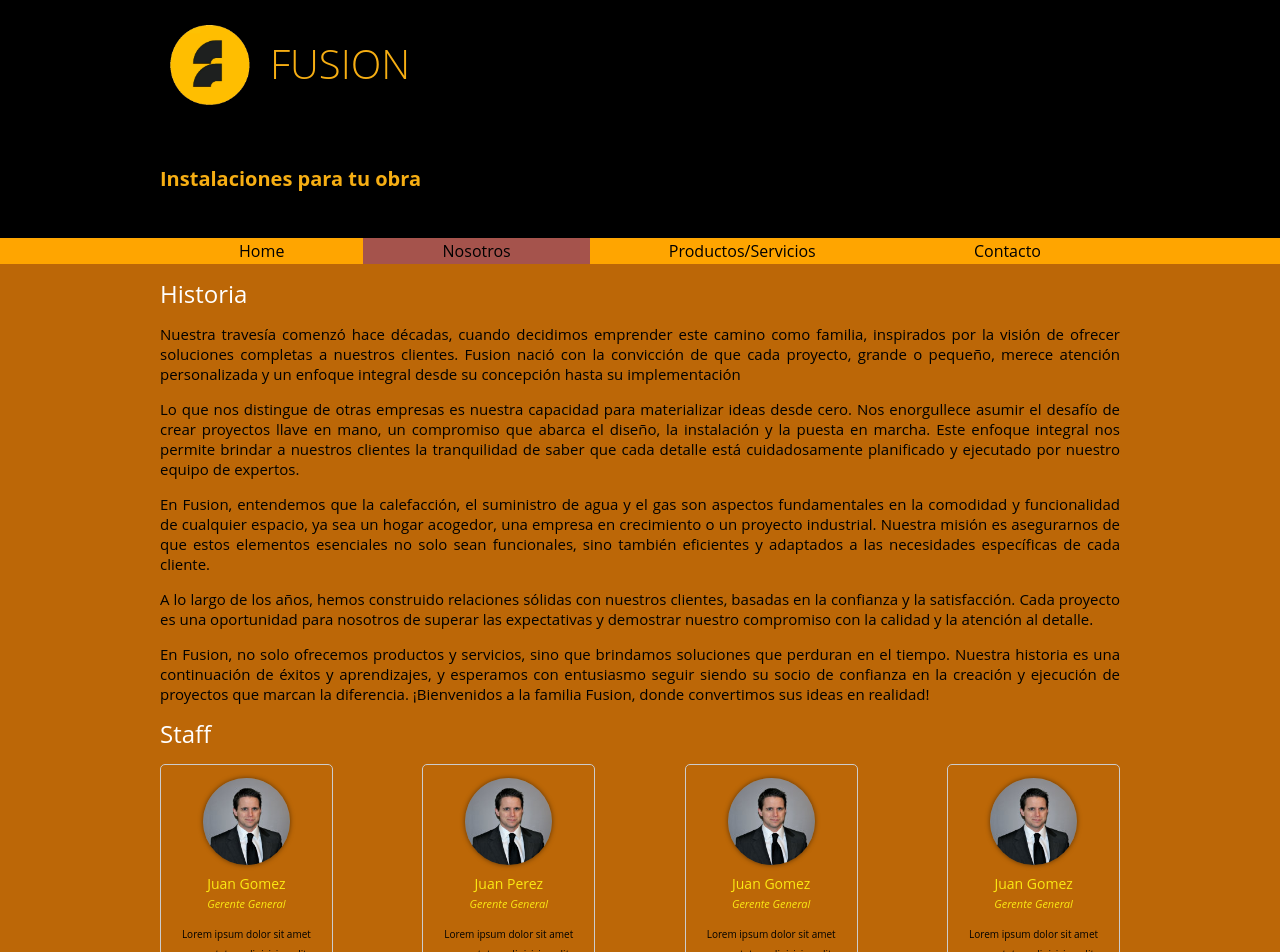
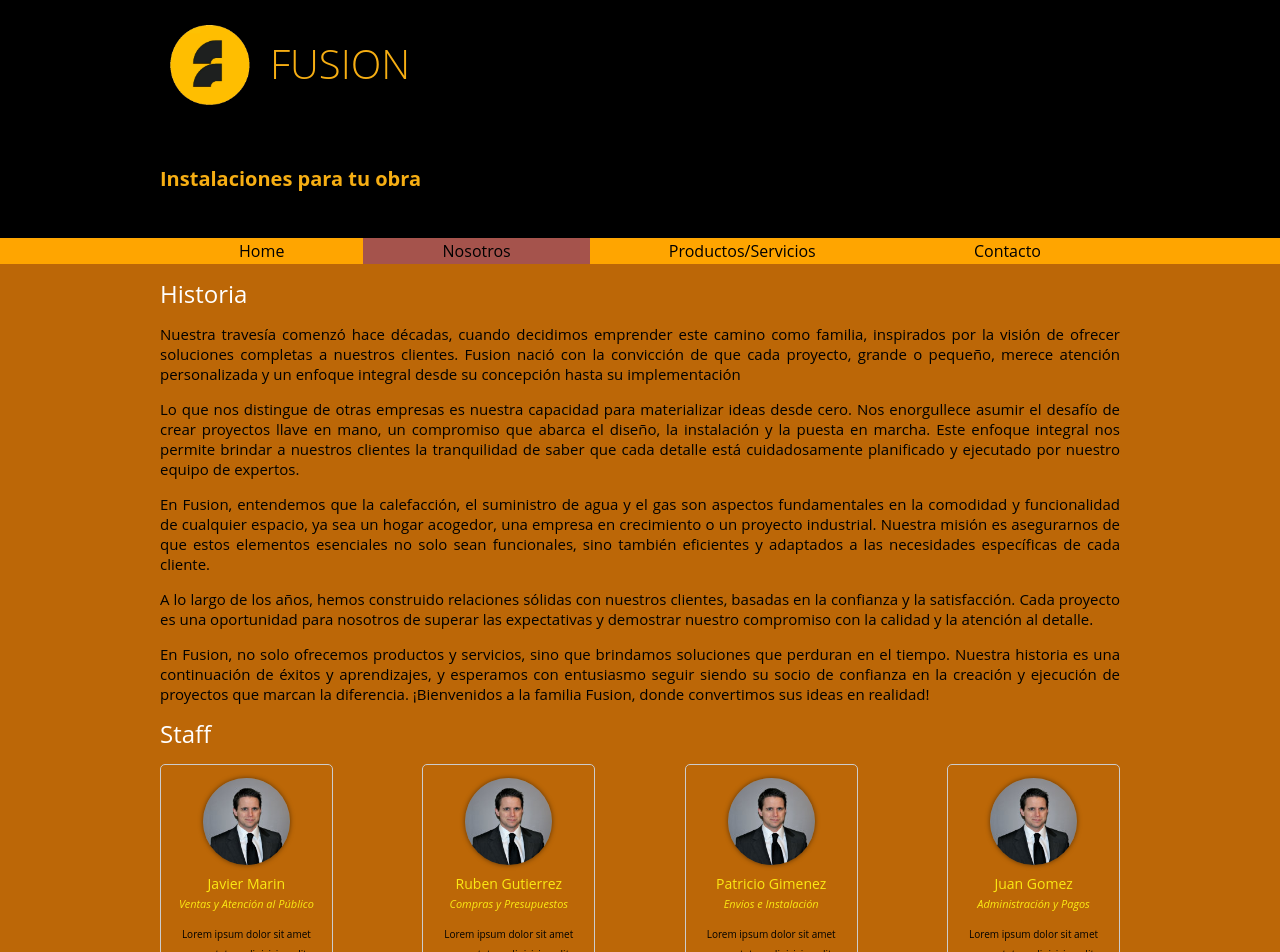
Before and after one commit to wmanqui/TPF_Diplo_UTN_Front, a React (Create React App) app: page /us in a window 1280 px wide. Shown: the top 952 px of the page. Built offline with nearby package versions, Linux system fonts and the light colour scheme.

Commit message:
Se trabajo en la pagina us

```diff
--- a/src/pages/UsPage.js
+++ b/src/pages/UsPage.js
@@ -17,26 +17,26 @@ const UsPage = (prompt) =>{
                 <div className="personas">
                     <div className="persona">
                         <img src="img/us/nosotros1.jpg" alt=""/>
-                        <h5>Juan Gomez</h5>
-                        <h6>Gerente General</h6>
+                        <h5>Javier Marin</h5>
+                        <h6>Ventas y Atención al Público</h6>
                         <p>Lorem ipsum dolor sit amet consectetur adipisicing elit. Voluptatum illo cum dolorem maiores sapiente vero illum molestias. Eligendi eius possimus enim, molestias consequuntur architecto voluptatum! Eveniet eius ullam repellendus odio.</p>
                     </div>
                     <div className="persona">
                         <img src="img/us/nosotros1.jpg" alt=""/>
-                        <h5>Juan Perez</h5>
-                        <h6>Gerente General</h6>
+                        <h5>Ruben Gutierrez</h5>
+                        <h6>Compras y Presupuestos</h6>
+                        <p>Lorem ipsum dolor sit amet consectetur adipisicing elit. Voluptatum illo cum dolorem maiores sapiente vero illum molestias. Eligendi eius possimus enim, molestias consequuntur architecto voluptatum! Eveniet eius ullam repellendus odio.</p>
+                    </div>
+                    <div className="persona">
+                        <img src="img/us/nosotros1.jpg" alt=""/>
+                        <h5>Patricio Gimenez</h5>
+                        <h6>Envios e Instalación</h6>
                         <p>Lorem ipsum dolor sit amet consectetur adipisicing elit. Voluptatum illo cum dolorem maiores sapiente vero illum molestias. Eligendi eius possimus enim, molestias consequuntur architecto voluptatum! Eveniet eius ullam repellendus odio.</p>
                     </div>
                     <div className="persona">
                         <img src="img/us/nosotros1.jpg" alt=""/>
                         <h5>Juan Gomez</h5>
-                        <h6>Gerente General</h6>
-                        <p>Lorem ipsum dolor sit amet consectetur adipisicing elit. Voluptatum illo cum dolorem maiores sapiente vero illum molestias. Eligendi eius possimus enim, molestias consequuntur architecto voluptatum! Eveniet eius ullam repellendus odio.</p>
-                    </div>
-                    <div className="persona">
-                        <img src="img/us/nosotros1.jpg" alt=""/>
-                        <h5>Juan Gomez</h5>
-                        <h6>Gerente General</h6>
+                        <h6>Administración y Pagos</h6>
                         <p>Lorem ipsum dolor sit amet consectetur adipisicing elit. Voluptatum illo cum dolorem maiores sapiente vero illum molestias. Eligendi eius possimus enim, molestias consequuntur architecto voluptatum! Eveniet eius ullam repellendus odio.</p>
                     </div>
                 </div>
```
